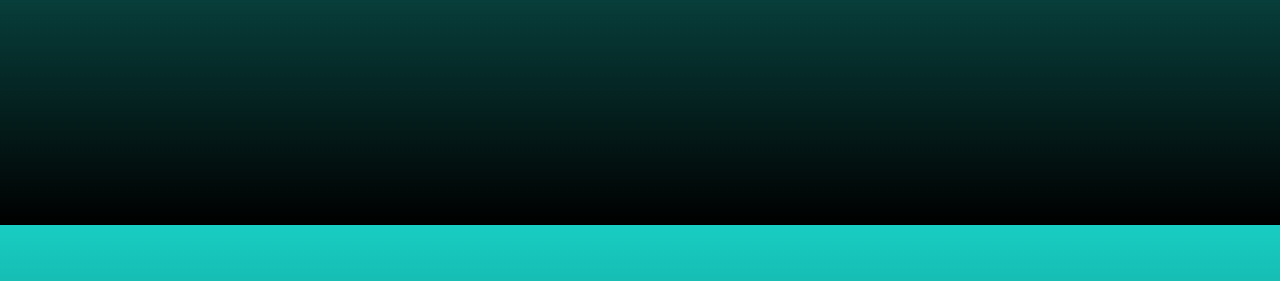
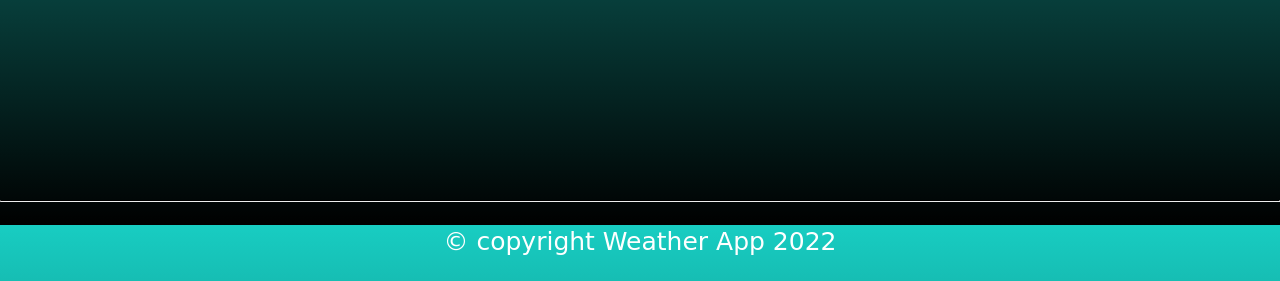
Before and after one commit to CodeB7/weather-app, a Flask app: page / in a window 1280 px wide. Shown: the part 519-800 px from the top of the page. Run offline with Flask 2, Linux system fonts and the light colour scheme; some libraries are stand-ins or nearby versions.

Commit message:
Adding copyright text

```diff
--- a/src/app.py
+++ b/src/app.py
@@ -43,9 +43,9 @@ def get_weather_details(city_name):
 	weather_details = api_response_dict["main"]
 
 	# Convert from Kelvin to Celsius
-	temp = weather_details['temp'] - 273.15
-	temp_min = weather_details['temp_max'] - 273.15
-	temp_max = weather_details['temp_max'] - 273.15
+	temp = round(weather_details['temp'] - 273.15, 2)
+	temp_min = round(weather_details['temp_max'] - 273.15, 2)
+	temp_max = round(weather_details['temp_max'] - 273.15, 2)
 	humidity = weather_details['humidity']
 	pressure = weather_details['pressure']
 	weather_description = api_response_dict['weather'][0]['description']
--- a/src/static/css/style.css
+++ b/src/static/css/style.css
@@ -4,7 +4,7 @@ body {
 	margin-bottom: 240px;
 }
 
-hr {
+.hr-top {
 	margin-top: -20px;
 	border-color: orange;
 	border-width: 4px;
@@ -144,3 +144,16 @@ tr {
 	background-color: black;
 	color: orange;
 }
+
+.copyright {
+    color: white;
+    position: absolute;
+    bottom: 0;
+    left: 0;
+    width: 100%;
+    text-align: center;
+}
+
+.copyright-text {
+    font-size: 25px;
+}
--- a/src/templates/index.html
+++ b/src/templates/index.html
@@ -9,7 +9,7 @@
 </head>
 <body>
 <center><h1 class="title-bar">Weather API Demo</h1></center>
-<hr/>
+<hr class="hr-top" />
 <br/><br/><br/><br/><br/>
 	<div style="text-align: center;">
 		<div class="text-div">
@@ -43,5 +43,14 @@
 			</div>
 		</div>
 </div>
+
+<div class="copyright">
+	<hr style="border-top: 1px solid black;"/>
+	<p class="copyright-text">&copy; copyright Weather App <span class="copyright-text" id="copyrightYear"></span></p>
+</div>
+<script type = "text/javascript">
+         var dt = new Date();
+         document.getElementById("copyrightYear").textContent = dt.getFullYear();
+</script>
 </body>
 </html>
```
Also changed, not shown: src/creds.json (line endings or trailing spaces), 1 other file.
